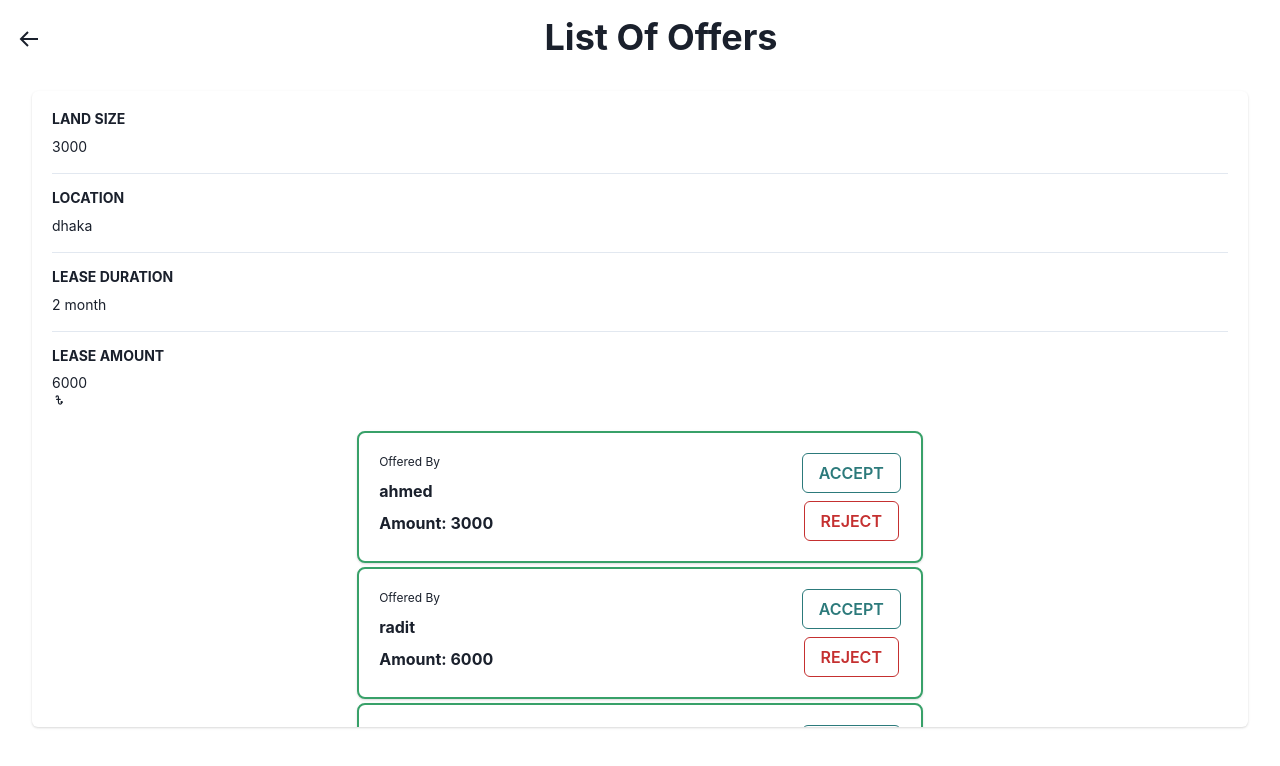
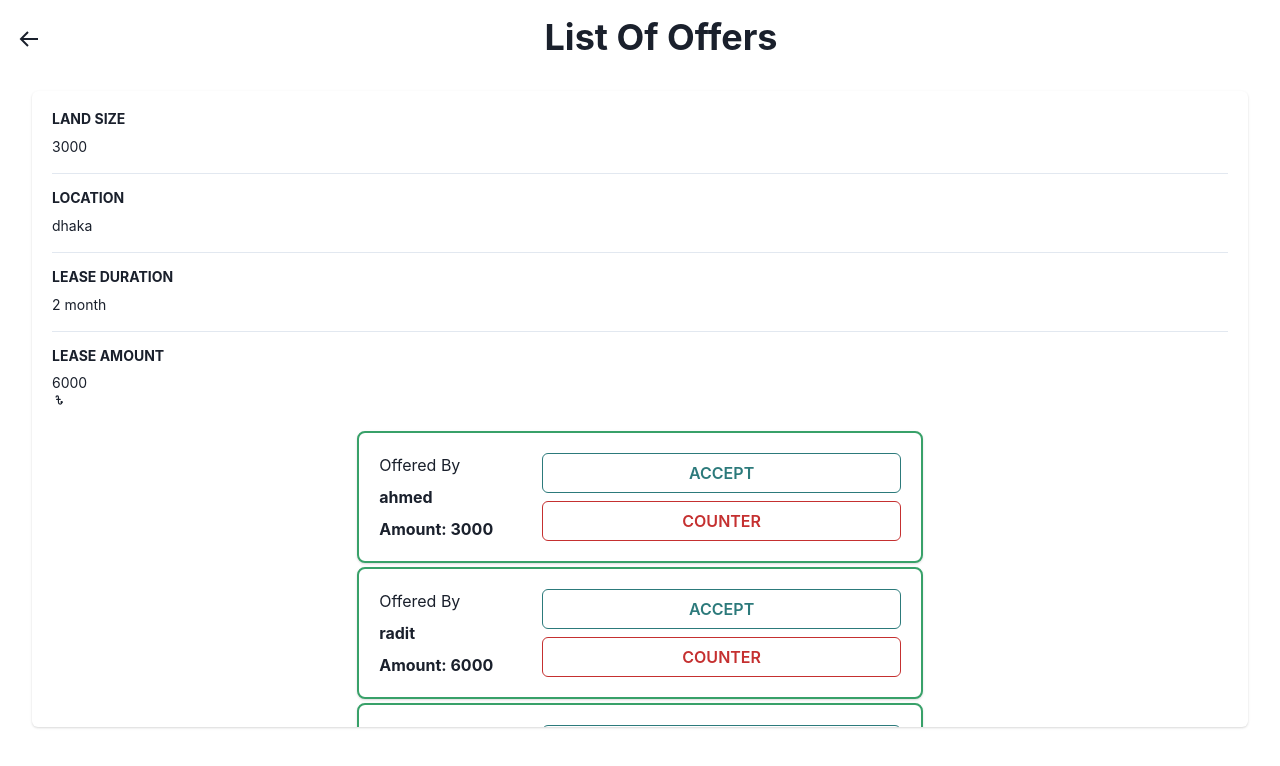
Before and after one commit to Zaberahmed/EasyGrow, a React (Vite) app in the folder client/: page /add/1 in a window 1280 px wide. Shown: the top 766 px of the page. Built offline with nearby package versions, Linux system fonts and the light colour scheme; a web font is replaced by a local one.

Commit message:
login functionality done

```diff
--- a/client/src/App.tsx
+++ b/client/src/App.tsx
@@ -33,7 +33,9 @@ function App() {
 				<Route
 					path="/map"
 					element={<MapComponent />}></Route>
-
+				<Route
+					path="/home"
+					element={<MainPage />}></Route>
 				<Route
 					path="/form"
 					element={<AddLandForm />}
--- a/client/src/Pages/LandOwner/OffersForLand/OffersForLand.component.tsx
+++ b/client/src/Pages/LandOwner/OffersForLand/OffersForLand.component.tsx
@@ -1,8 +1,28 @@
-import { Box, Button, Card, CardBody, Center, Container, Divider, Flex, HStack, Heading, Highlight, Stack, StackDivider, Text, VStack } from '@chakra-ui/react';
+import {
+  Box,
+  Button,
+  Card,
+  CardBody,
+  Center,
+  Container,
+  Divider,
+  Flex,
+  HStack,
+  Heading,
+  Highlight,
+  Input,
+  InputGroup,
+  InputLeftElement,
+  Stack,
+  StackDivider,
+  Text,
+  VStack,
+} from '@chakra-ui/react';
 import { TbCurrencyTaka } from 'react-icons/tb';
 import { useParams } from 'react-router-dom';
 import { useNavigate } from 'react-router-dom';
-import { BiArrowBack } from 'react-icons/bi'
+import { BiArrowBack } from 'react-icons/bi';
+import { ChangeEvent, useState } from 'react';
 const scrollbarStyles = `
   ::-webkit-scrollbar {
     width: 12px;
@@ -18,6 +38,7 @@ const scrollbarStyles = `
   }
 `;
 const OffersForLand = () => {
+
   const navigate = useNavigate();
   const routerParams = useParams();
 
@@ -46,28 +67,43 @@ const OffersForLand = () => {
   ];
   const farmerData = [
     {
+      id: 1,
       name: 'ahmed',
 
-      amount: 3000
-
-    }, {
+      amount: 3000,
+    },
+    {
+      id: 2,
       name: 'radit',
 
-      amount: 6000
-    }, {
+      amount: 6000,
+    },
+    {
+      id: 3,
       name: 'erab',
 
-      amount: 7000
+      amount: 7000,
+    },
+  ];
+  const [showField, setShowField] = useState<boolean[]>(farmerData.map(() => false));
+  const [updated, setUpdated] = useState('');
+  const filteredData = data.filter(
+    (each) => each.id === Number(routerParams.id)
+  );
+  const handleCounterBtn = (id: any) => {
+    setShowField((prevShowField) => ({ ...prevShowField, [id]: true }));
+  };
+  const handleKeyDown = (event: any) => {
+    if (event.key === 'Enter') {
+      setUpdated(event.target.value)
     }
-  ];
-  const filteredData = data.filter((each) =>
-    (each.id === Number(routerParams.id))
-  );
+  }
+  console.log(updated);
 
   return (
     <div>
-      <Flex align="center" justify="space-between" mt={4}>
-        <Button onClick={() => navigate(-1)} variant="unstyled">
+      <Flex align='center' justify='space-between' mt={4}>
+        <Button onClick={() => navigate(-1)} variant='unstyled'>
           <BiArrowBack style={{ paddingLeft: '1rem' }} size={40} />
         </Button>
         <Center flex={1}>
@@ -75,11 +111,9 @@ const OffersForLand = () => {
         </Center>
       </Flex>
 
-      {
-        filteredData.map((each) => <>
-          <Card m={8}>
-
-
+      {filteredData.map((each) => (
+        <>
+          <Card key={each.id} m={8}>
             <CardBody>
               <Stack divider={<StackDivider />} spacing='4'>
                 <Box>
@@ -110,61 +144,86 @@ const OffersForLand = () => {
                   <Heading size='xs' textTransform='uppercase'>
                     Lease Amount
                   </Heading>
-                  <HStack><Text pt='2' fontSize='sm'>
-                    {each.amount}
-                    <Text> <TbCurrencyTaka /></Text>
-                  </Text>
+                  <HStack>
+                    <Text pt='2' fontSize='sm'>
+                      {each.amount}
+                      <Text>
+
+                        <TbCurrencyTaka />
+                      </Text>
+                    </Text>
                   </HStack>
-
-
-
                 </Box>
               </Stack>
-
-
             </CardBody>
 
             <Container overflowY='auto' maxHeight='300px' css={scrollbarStyles}>
-
-
-              {farmerData.map((each, index) => (
-                <Card key={index} borderWidth='2px' borderColor='green.500' borderRadius='lg' m={1} >
+              {farmerData.map((each) => (
+                <Card
+                  key={each.id}
+                  borderWidth='2px'
+                  borderColor='green.500'
+                  borderRadius='lg'
+                  m={1}
+                >
                   <CardBody>
-                    <Flex justifyContent='space-between' >
+                    <Flex justifyContent='space-between'>
                       <Stack direction='column' spacing={2}>
-                        <Text fontSize='xs'>Offered By </Text>
+                        <Text fontWeight='xs'>Offered By </Text>
                         <Text as='b'>{each.name}</Text>
                         <Text as='b'>Amount: {each.amount}</Text>
                       </Stack>
-                      <VStack direction='row' spacing={2} justifyContent='flex-end'>
-                        <Button colorScheme='teal' variant='outline'>
+                      <VStack
+                        direction='row'
+                        spacing={2}
+                        justifyContent='flex-end'
+                      >
+                        <Button
+                          w={"28vw"}
+                          colorScheme='teal' variant='outline'>
                           ACCEPT
                         </Button>
-                        <Button colorScheme='red' variant='outline'>
-                          REJECT
-                        </Button>
+                        {showField[each.id] ? (
+                          <Box>
+                            <InputGroup>
+                              <InputLeftElement
+
+                                pointerEvents='none'
+                                color='gray.300'
+                                fontWeight='bold'
+                                fontSize='2em'
+                                children='৳'
+                              />
+                              <Input
+                                min={0}
+                                maxWidth={"28vw"}
+                                type='number'
+                                autoFocus={true}
+                                htmlSize={2}
+                                onKeyDown={handleKeyDown} />
+                            </InputGroup>
+                          </Box>
+                        ) : (
+                          <Button
+                            w={'28vw'}
+                            onClick={() => handleCounterBtn(each.id)}
+                            colorScheme='red'
+                            variant='outline'
+                          >
+                            COUNTER
+                          </Button>
+                        )}
                       </VStack>
                     </Flex>
                   </CardBody>
                 </Card>
-
               ))}
             </Container>
-
-
-
-
-
-
-
-
-
-
           </Card>
           <br />
           <br />
-        </>)
-      }
+        </>
+      ))}
     </div>
   );
 };
--- a/client/src/components/AddLandForm/AddLandForm.component.tsx
+++ b/client/src/components/AddLandForm/AddLandForm.component.tsx
@@ -167,7 +167,8 @@ export default function AddLandForm() {
                     borderWidth='1px'
                     rounded='lg'
                     shadow='1px 1px 3px rgba(0,0,0,0.3)'
-                    maxWidth={800}
+                    minWidth={"90vw"}
+                    maxWidth={"90vw"}
                     p={8}
 
                     m='10px auto'
--- a/client/src/components/BottomNavBar/BottomNavBar.tsx
+++ b/client/src/components/BottomNavBar/BottomNavBar.tsx
@@ -41,7 +41,7 @@ const BottomNavBar = () => {
                 borderRadius='30px'
                 bgColor={bgColor}
                 boxShadow={'0px 0px 15px -8px rgba(0,0,0,0.9)'}>
-                <Link to='/'>
+                <Link to='/home'>
                     <motion.div whileHover={{ scale: 1.1 }} whileTap={{ scale: 0.9 }}>
                         <IconButton
                             aria-label='Home'
@@ -64,7 +64,7 @@ const BottomNavBar = () => {
                         />
                     </motion.div>
                 </Link>
-                <Link to='/dashboard'>
+                <Link to='/map'>
                     <motion.div whileHover={{ scale: 1.1 }} whileTap={{ scale: 0.9 }}>
                         <IconButton
                             aria-label='Search'
--- a/client/src/components/BoxImage/BoxImage.tsx
+++ b/client/src/components/BoxImage/BoxImage.tsx
@@ -1,5 +1,6 @@
 import { HStack, VStack, Image, Heading, Skeleton, Box } from '@chakra-ui/react';
 import { useState } from 'react';
+import { Link } from 'react-router-dom';
 
 interface Props {
     landList: string;
@@ -21,6 +22,7 @@ const BoxImage: React.FC<Props> = (props: Props) => {
             justifyContent={'center'}
             spacing={7}
             my={5}>
+            <Link to='/map'>
                 <VStack
                     shadow={'0px 17px 43px -7px rgba(0,0,0,0.2)'}
                     alignItems={'center'}
@@ -43,6 +45,8 @@ const BoxImage: React.FC<Props> = (props: Props) => {
                         {addLandDesc}
                     </Heading>
                 </VStack>
+            </Link>
+            <Link to='/list'>
                 <VStack
                     shadow={'0px 17px 43px -7px rgba(0,0,0,0.2)'}
                     alignItems={'center'}
@@ -64,6 +68,7 @@ const BoxImage: React.FC<Props> = (props: Props) => {
                         {landListDesc}
                     </Heading>
                 </VStack>
+            </Link>
         </HStack>
     );
 };
--- a/client/src/components/CurrentLocation/CurrentLocation.tsx
+++ b/client/src/components/CurrentLocation/CurrentLocation.tsx
@@ -34,6 +34,8 @@ const CurrentLocation = () => {
     };
 
 
+
+
     return (
 
         <VStack align={'left'}>
--- a/client/src/index.css
+++ b/client/src/index.css
@@ -1,3 +1,7 @@
+@tailwind base;
+@tailwind components;
+@tailwind utilities;
+
 @import url('https://fonts.googleapis.com/css2?family=Signika+Negative:wght@400;500;600&display=swap');
 
 :root {
--- /dev/null
+++ b/client/src/utils/PasswordValidate.ts
@@ -0,0 +1,18 @@
+const isUpperCase = new RegExp(/(?=.*[A-Z])/g);
+const isLowerCase = new RegExp(/(?=.*[a-z])/g);
+const isLong = new RegExp(/(?=.{6,})/g);
+const isNumeric = new RegExp(/(?=.*[0-9])/g);
+const checkIsWhiteSpaceFromBegAndEnd = new RegExp(/^([^ ][\w\W ]*[^ ])$/);
+export const passwordValidate = (currentPassword: string): boolean => {
+  if (
+    currentPassword.match(isUpperCase) &&
+    currentPassword.match(isLowerCase) &&
+    currentPassword.match(isLong) &&
+    currentPassword.match(isNumeric) &&
+    currentPassword.match(checkIsWhiteSpaceFromBegAndEnd)
+  ) {
+    return true;
+  } else {
+    return false;
+  }
+};
```
Also changed, not shown: client/src/Pages/Common/Login/Login.component.tsx (+12 -20 lines), client/src/Pages/Common/Signup/Signup.component.tsx (+28 -7 lines), client/src/Services/user.ts (+9 -4 lines), 2 other files (tests, documents, lock files or other folders). Lines whose indentation alone changed are shown as unchanged.
